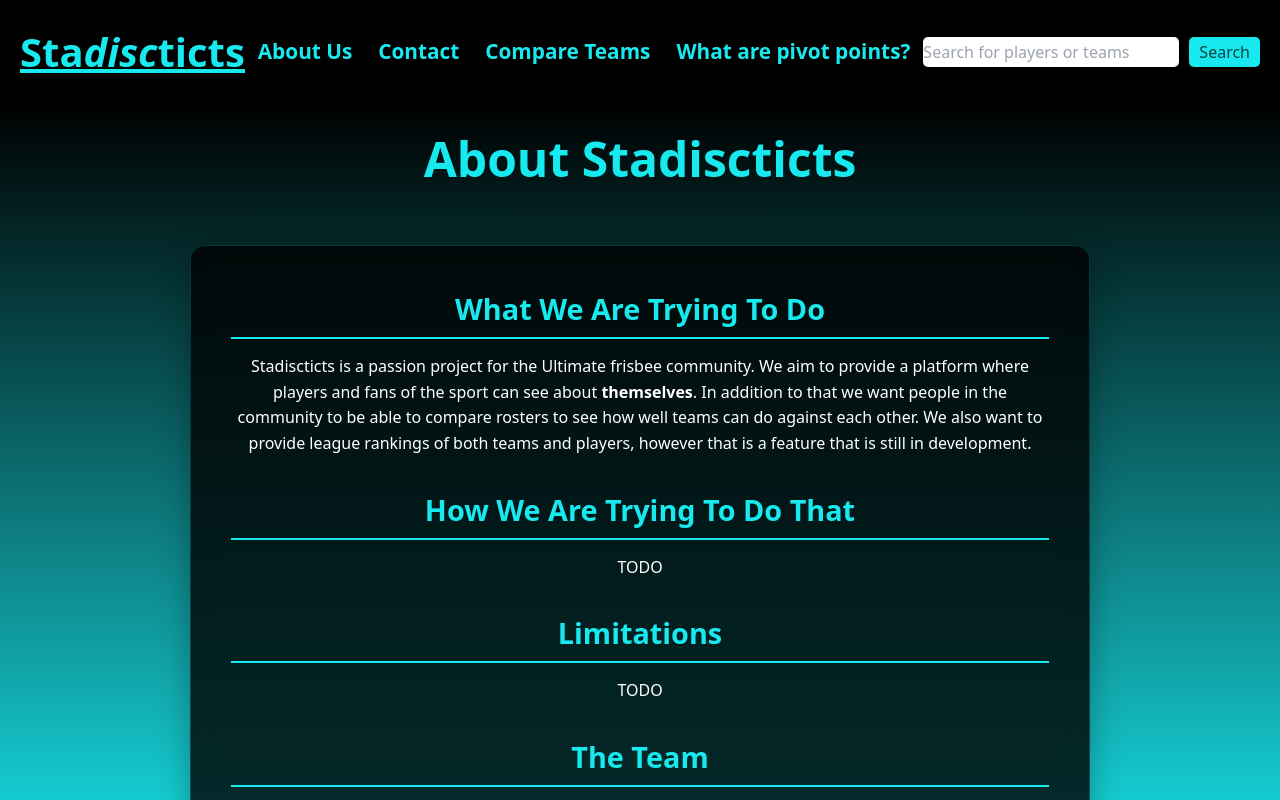
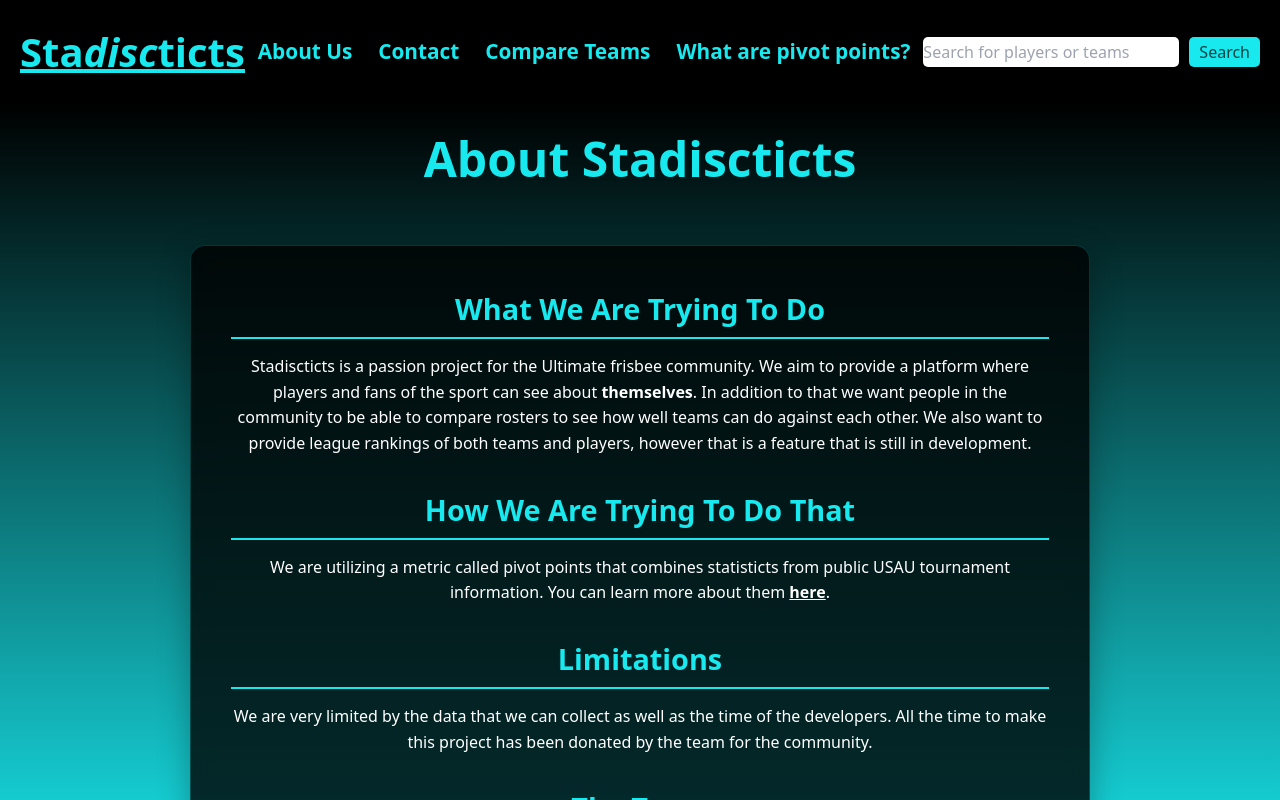
Before and after one commit to ckugel/stadiscticts-frontend, a React (Create React App) app: page /about in a window 1280 px wide. Shown: the top 800 px of the page. Built offline with nearby package versions, Linux system fonts and the light colour scheme; no server answers; what @sgratzl/chartjs-chart-boxplot, ag-grid-community would draw is missing.

Commit message:
Updated the about page, and contact page
Closes SPR #18. Provides source for reference to be stadiscticts@gmail.com

```diff
--- a/src/components/AboutPage/AboutPage.js
+++ b/src/components/AboutPage/AboutPage.js
@@ -1,4 +1,5 @@
 import React, { Fragment } from "react";
+import { Link } from "react-router-dom";
 import "../shared/InfoPage.css";
 
 const AboutPage = () => {
@@ -24,12 +25,26 @@ const AboutPage = () => {
 
           <section className="info-section">
             <h2>How We Are Trying To Do That</h2>
-            <p>TODO</p>
+            <p>
+              We are utilizing a metric called pivot points that combines
+              statisticts from public USAU tournament information. You can learn
+              more about them{" "}
+              <Link to="/Pivot-points-explained" className="info-link">
+                <b>
+                  <u>here</u>
+                </b>
+              </Link>
+              .
+            </p>
           </section>
 
           <section className="info-section">
             <h2>Limitations</h2>
-            <p>TODO</p>
+            <p>
+              We are very limited by the data that we can collect as well as the
+              time of the developers. All the time to make this project has been
+              donated by the team for the community.
+            </p>
           </section>
 
           <section className="info-section">
--- a/src/components/ContactPage/ContactPage.js
+++ b/src/components/ContactPage/ContactPage.js
@@ -31,15 +31,7 @@ const ContactPage = () => {
               <div className="contact-methods">
                 <div className="contact-method">
                   <h3>General Email</h3>
-                  <p>info@stadiscticts.com</p>
-                </div>
-                <div className="contact-method">
-                  <h3>Data Requests</h3>
-                  <p>data@stadiscticts.com</p>
-                </div>
-                <div className="contact-method">
-                  <h3>Technical Support</h3>
-                  <p>support@stadiscticts.com</p>
+                  <p>stadiscticts@gmail.com</p>
                 </div>
               </div>
             </section>
--- a/src/components/shared/InfoPage.css
+++ b/src/components/shared/InfoPage.css
@@ -41,7 +41,8 @@
     line-height: 1.6;
     box-shadow: var(--shadow-size) var(--shadow-color);
     width: 100%;
-    height: fit-content;
+    height: 100%;
+    overflow: scroll;
 }
 
 .info-section {
```
